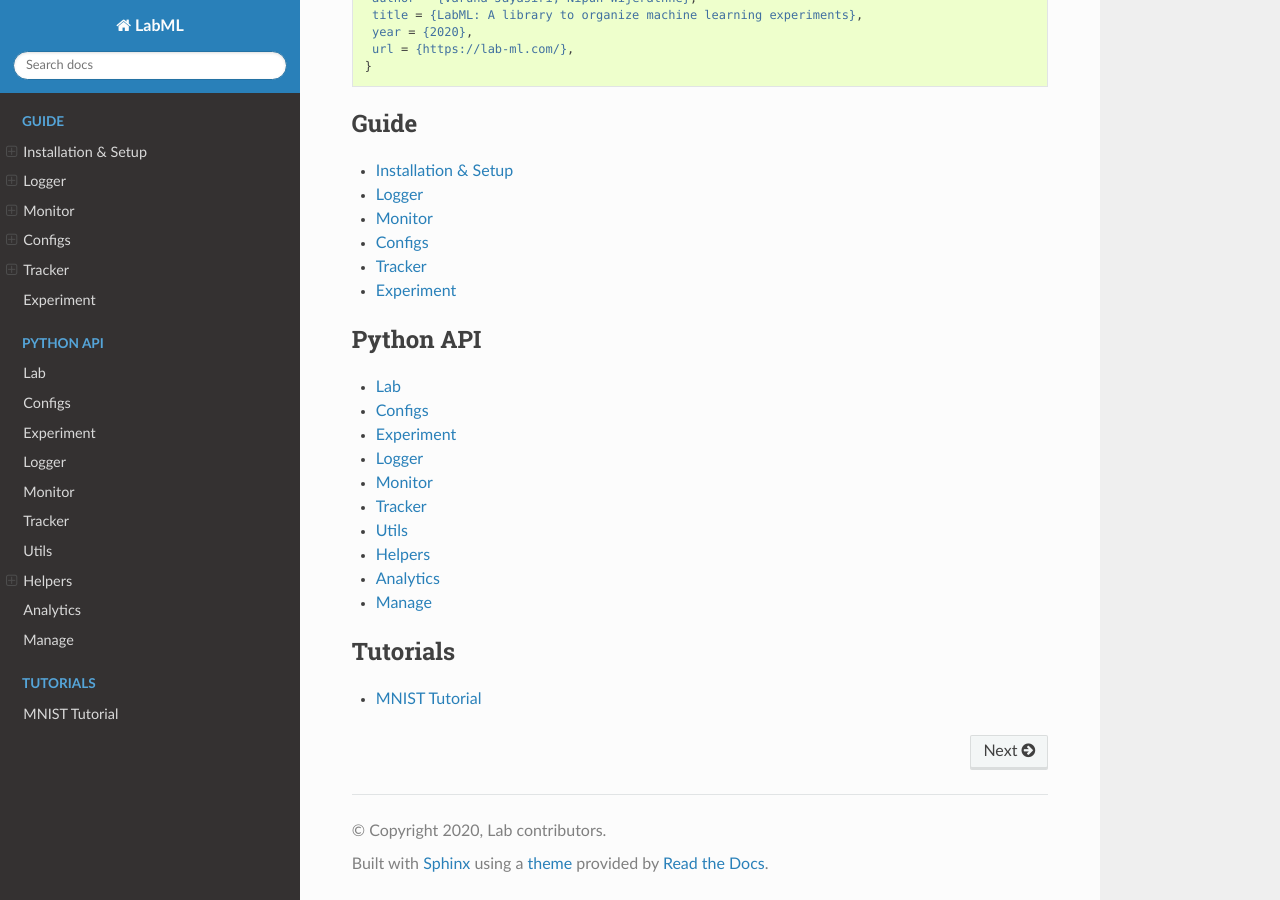
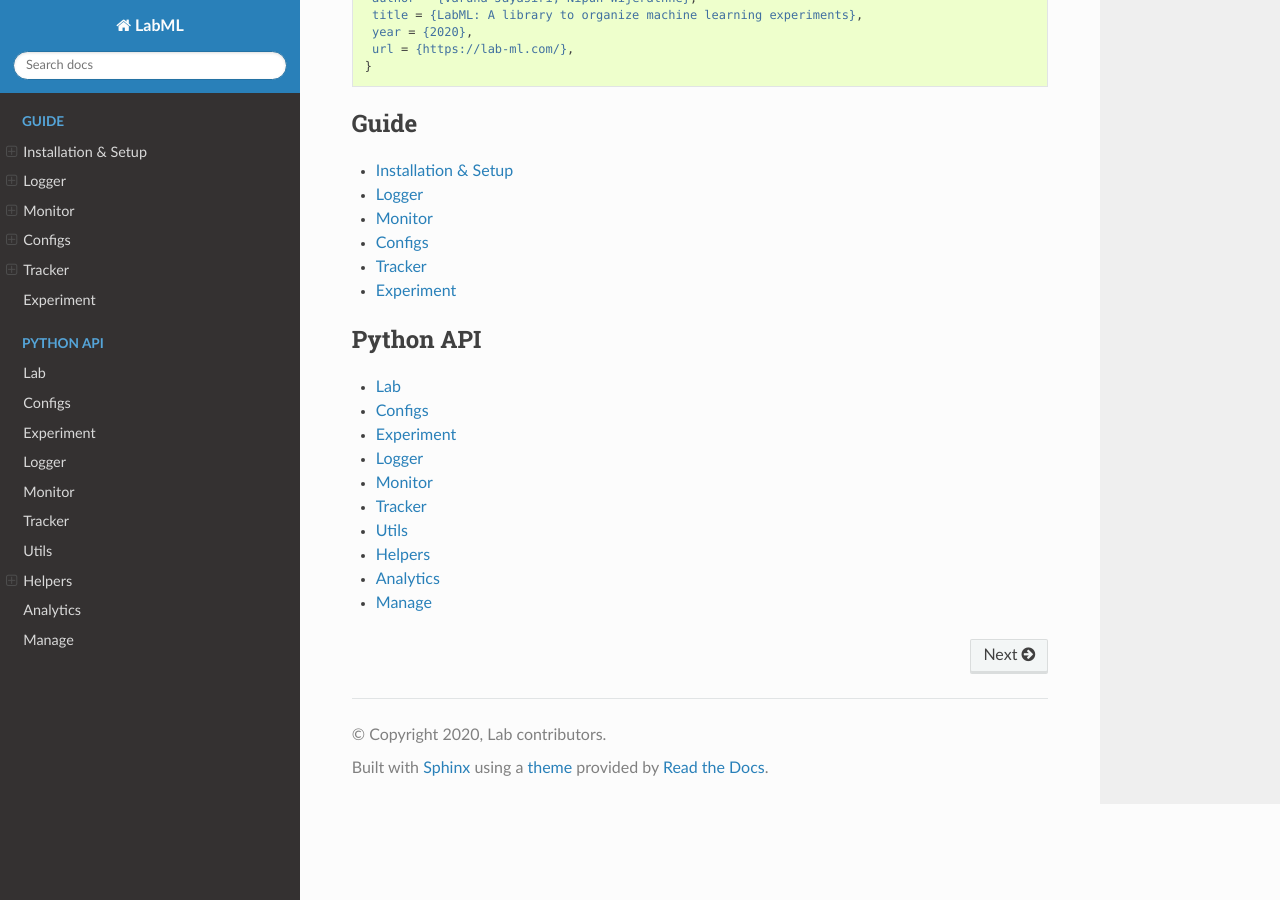
Before and after one commit to lab-ml/docs, a Sphinx documentation site: the page built from source/index.rst, in a window 1280 px wide and 900 px high, scrolled down 3264 px. Built offline with Sphinx 7.4.7 and the Read the Docs theme 2.0.0, drawn with Linux system fonts in a browser that asks for light colours; nearby versions of some CDN libraries; formulas are drawn with MathJax 3; pages that are not in the unit, such as notebooks, are missing from menus.

Commit message:
remove dead tutorial link

```diff
--- a/source/index.rst
+++ b/source/index.rst
@@ -28,10 +28,3 @@
    api/helpers
    api/analytics
    api/manage
-
-.. toctree::
-   :maxdepth: 1
-   :name: Tutorials
-   :caption: Tutorials
-
-   MNIST Tutorial <https://medium.com/@labml/mnist-tutorial-with-lab-a-step-by-step-guide-dbb48ffbd14e>
```
